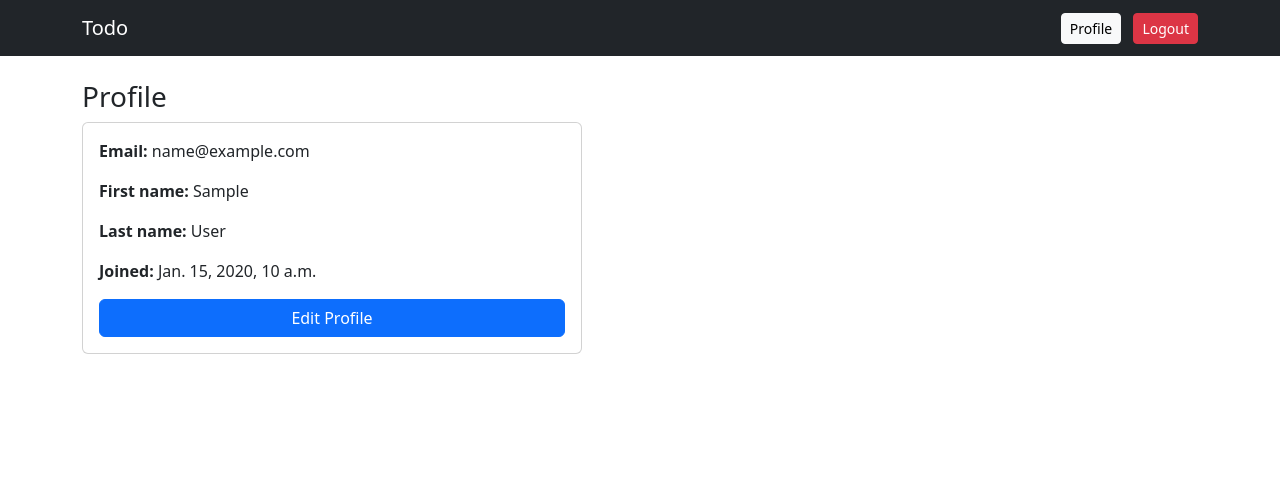
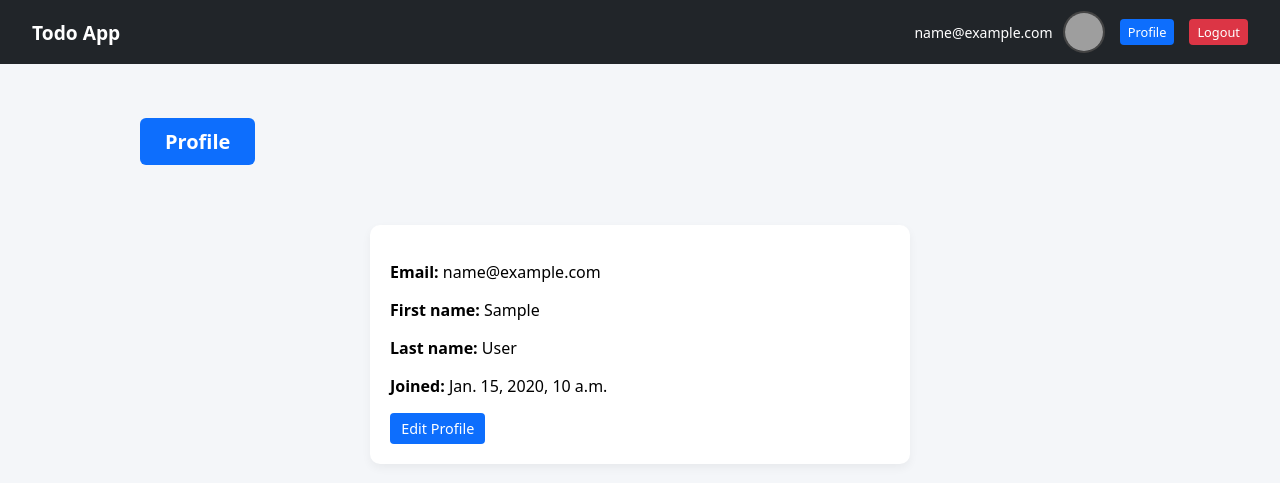
Before and after one commit to Mohammadiaa/-django-todo-cbv, a Django app: template templates/profile/profile.html in a window 1280 px wide. Shown: the top 483 px of the page. Run offline with Django 5.2, Linux system fonts and the light colour scheme; the template is opened without the code that fills it: values that come from a table or form of the project are taken from there, others are empty; a user stored in the database is signed in; tables that the repository leaves empty hold one stand-in row (values such as "Sample post"); grey boxes are pictures that could not be loaded.

Commit message:
style(ui): refine layout and styling for task list and profile pages
- Improve task list and profile layout using Bootstrap cards. - Refactor navbar for better alignment of user info and buttons.

```diff
--- a/core/urls.py
+++ b/core/urls.py
@@ -19,9 +19,11 @@ from django.contrib import admin
 from django.urls import path
 from django.conf import settings
 from django.conf.urls.static import static
+from django.views.generic import TemplateView
 
 urlpatterns = [
     path("admin/", admin.site.urls),
+
 ]
 
 if settings.DEBUG:
--- /dev/null
+++ b/static/css/bootstrap.min.css
@@ -0,0 +1,105 @@
+body{margin:0;font-family:system-ui,-apple-system,"Segoe UI",Roboto,Arial}
+.container{width:90%;max-width:1000px;margin:auto}
+.mt-4{margin-top:1.5rem}
+.navbar{padding:.7rem 0}
+.navbar-dark{color:#fff}
+.bg-dark{background:#212529}
+.navbar .container{display:flex;justify-content:space-between;align-items:center}
+.navbar a{color:#fff;text-decoration:none}
+.navbar-brand{font-weight:bold;font-size:1.2rem}
+.btn{display:inline-block;padding:.35rem .7rem;border-radius:.25rem;text-decoration:none;font-size:.9rem}
+.btn-light{background:#f8f9fa;color:#000}
+.btn-danger{background:#dc3545;color:#fff}
+.btn-sm{font-size:.8rem;padding:.25rem .5rem}
+.me-2{margin-right:.5rem}
+
+.btn-primary{
+  background:#0d6efd;
+  color:#fff;
+}
+.btn-primary:hover{
+  background:#0b5ed7;
+}
+
+
+body{
+  background:#f4f6f9;
+}
+
+.card{
+  background:#fff;
+  border-radius:10px;
+  padding:20px;
+  box-shadow:0 4px 10px rgba(0,0,0,0.05);
+  max-width:1100px;
+  margin:40px auto;
+}
+
+
+.card-header{
+  display:flex;
+  justify-content:space-between;
+  align-items:center;
+  margin-bottom:15px;
+}
+
+.task-list{
+  list-style:none;
+  padding:0;
+  margin:0;
+}
+
+.task-item{
+  display:flex;
+  justify-content:space-between;
+  align-items:center;
+  padding:10px;
+  border-bottom:1px solid #eee;
+}
+
+.task-item:last-child{
+  border-bottom:none;
+}
+
+.task-title{
+  font-size:15px;
+}
+
+.btn-success{
+  background:#198754;
+  color:white;
+}
+
+.btn-success:hover{
+  background:#157347;
+}
+
+.empty{
+  color:#777;
+  font-size:14px;
+}
+
+.profile-card{
+  max-width:500px;
+  margin:40px auto;
+}
+
+.profile-title {
+  display: inline-block;
+  margin: 30px auto 20px;
+  text-align: center;
+  font-weight: 600;
+  font-size: 20px;
+  padding: 10px 25px;
+  border-radius: 6px;
+  color: #fff;
+}
+
+.nav-container{
+  width:95%;
+  max-width:1400px;
+  margin:auto;
+  display:flex;
+  justify-content:space-between;
+  align-items:center;
+}
--- a/templates/base.html
+++ b/templates/base.html
@@ -1,21 +1,38 @@
+{% load static %}
 <!doctype html>
 <html>
   <head>
     <meta charset="utf-8" />
     <title>Todo App</title>
-    <link
-      href="https://cdn.jsdelivr.net/npm/bootstrap@5.3.2/dist/css/bootstrap.min.css" rel="stylesheet"/>
+    <link rel="stylesheet" href="{% static 'css/bootstrap.min.css' %}" />
   </head>
   <body>
-    <nav class="navbar navbar-dark bg-dark navbar-expand-lg">
-      <div class="container">
-        <a class="navbar-brand" href="/">Todo</a>
-        <div>
-          <a class="btn btn-sm btn-light me-2" href="/profile/">Profile</a>
-          <a class="btn btn-sm btn-danger" href="/logout/">Logout</a>
-        </div>
+    <nav class="navbar bg-dark navbar-dark">
+  <div class="nav-container">
+
+    <!-- سمت چپ: برند -->
+    <a class="navbar-brand" href="/">Todo App</a>
+
+    <!-- سمت راست: همه چیز در یک ردیف -->
+    <div style="display:flex; align-items:center; gap:15px;">
+
+      <!-- بخش اطلاعات کاربر (ایمیل + آواتار) -->
+      <div style="display:flex; align-items:center; gap:10px;">
+        <span style="color:#fff; font-size:14px; font-weight:500;">
+          {{ user.email }}
+        </span>
+        <img src="{% static 'avatar.png' %}" width="38" height="38"
+             style="border-radius:50%; border:2px solid #444; object-fit:cover;">
       </div>
-    </nav>
+
+      <!-- دکمه‌ها -->
+      <a class="btn btn-sm btn-primary" href="/profile/">Profile</a>
+      <a class="btn btn-sm btn-danger" href="/logout/">Logout</a>
+
+    </div>
+
+  </div>
+</nav>
 
     <div class="container mt-4">{% block content %}{% endblock %}</div>
   </body>
--- a/templates/profile/profile.html
+++ b/templates/profile/profile.html
@@ -1,12 +1,21 @@
 {% extends 'base.html' %}
 {% block content %}
+{% load static %}
 
-<h3>Profile</h3>
-<div class="card p-3" style="max-width: 500px">
+
+<h3 class="btn btn-primary profile-title">Profile</h3>
+
+<div class="card p-3 profile-card">
+
   <p><strong>Email:</strong> {{ user.email }}</p>
+
   <p><strong>First name:</strong> {{ profile.first_name }}</p>
+
   <p><strong>Last name:</strong> {{ profile.last_name }}</p>
+
   <p><strong>Joined:</strong> {{ profile.created_at }}</p>
+
   <a class="btn btn-primary" href="/profile/edit/">Edit Profile</a>
 </div>
+
 {% endblock %}
--- a/templates/profile/profile_form.html
+++ b/templates/profile/profile_form.html
@@ -1,5 +1,7 @@
 {% extends 'base.html' %}
 {% block content %}
+{% load static %}
+
 
 <h3>Edit Profile</h3>
 <form method="post">
--- a/templates/tasks/task_confirm_delete.html
+++ b/templates/tasks/task_confirm_delete.html
@@ -1,5 +1,6 @@
 {% extends 'base.html' %}
 {% block content %}
+{% load static %}
 
 <h4>Delete Task</h4>
 <p>Are you sure you want to delete "{{ object }}"?</p>
--- a/templates/tasks/task_form.html
+++ b/templates/tasks/task_form.html
@@ -1,5 +1,6 @@
 {% extends 'base.html' %}
 {% block content %}
+{% load static %}
 
 <h3 class="mb-3">Task</h3>
 <form method="post">
```
Also changed, not shown: templates/tasks/task_list.html (+26 -13 lines).
